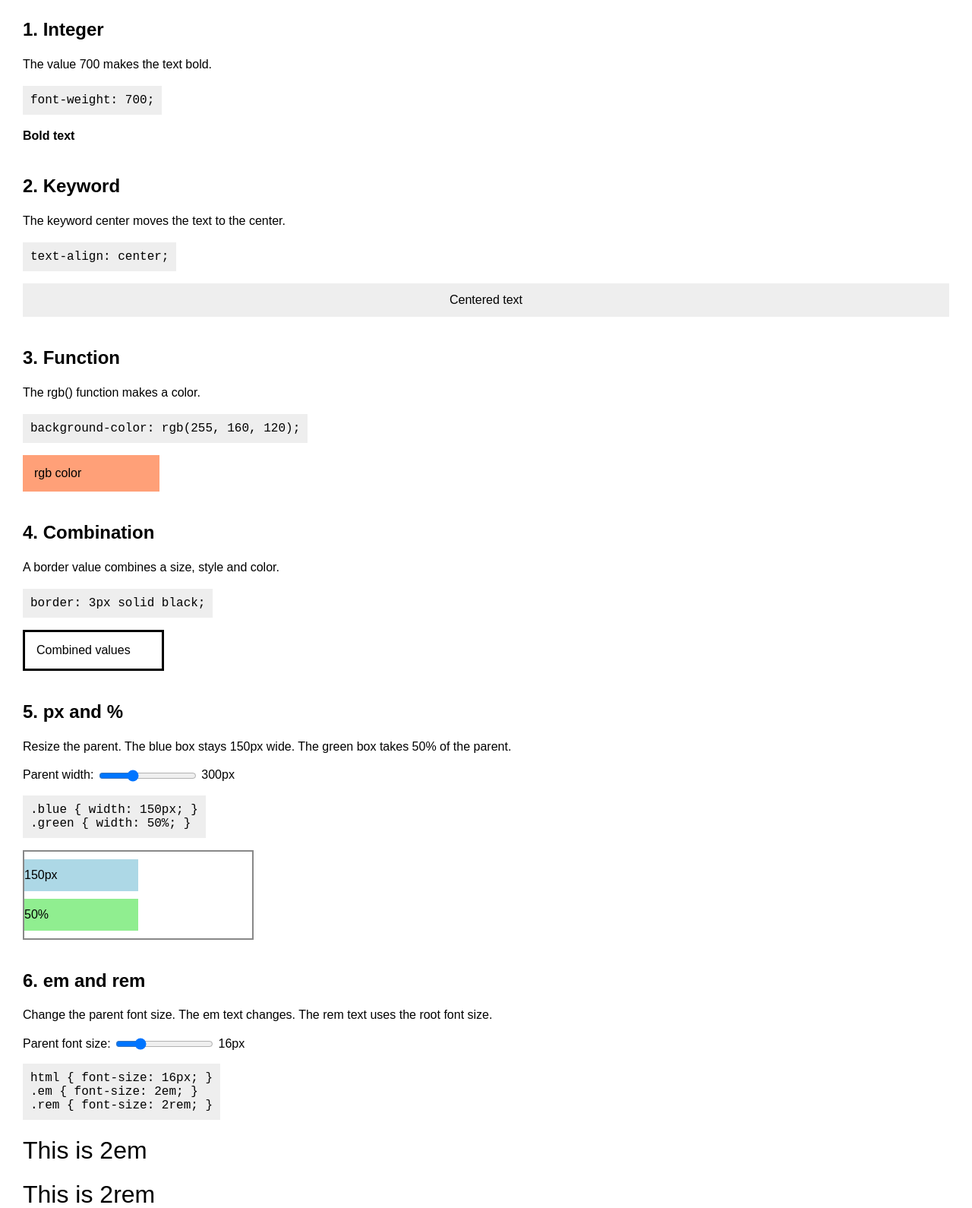
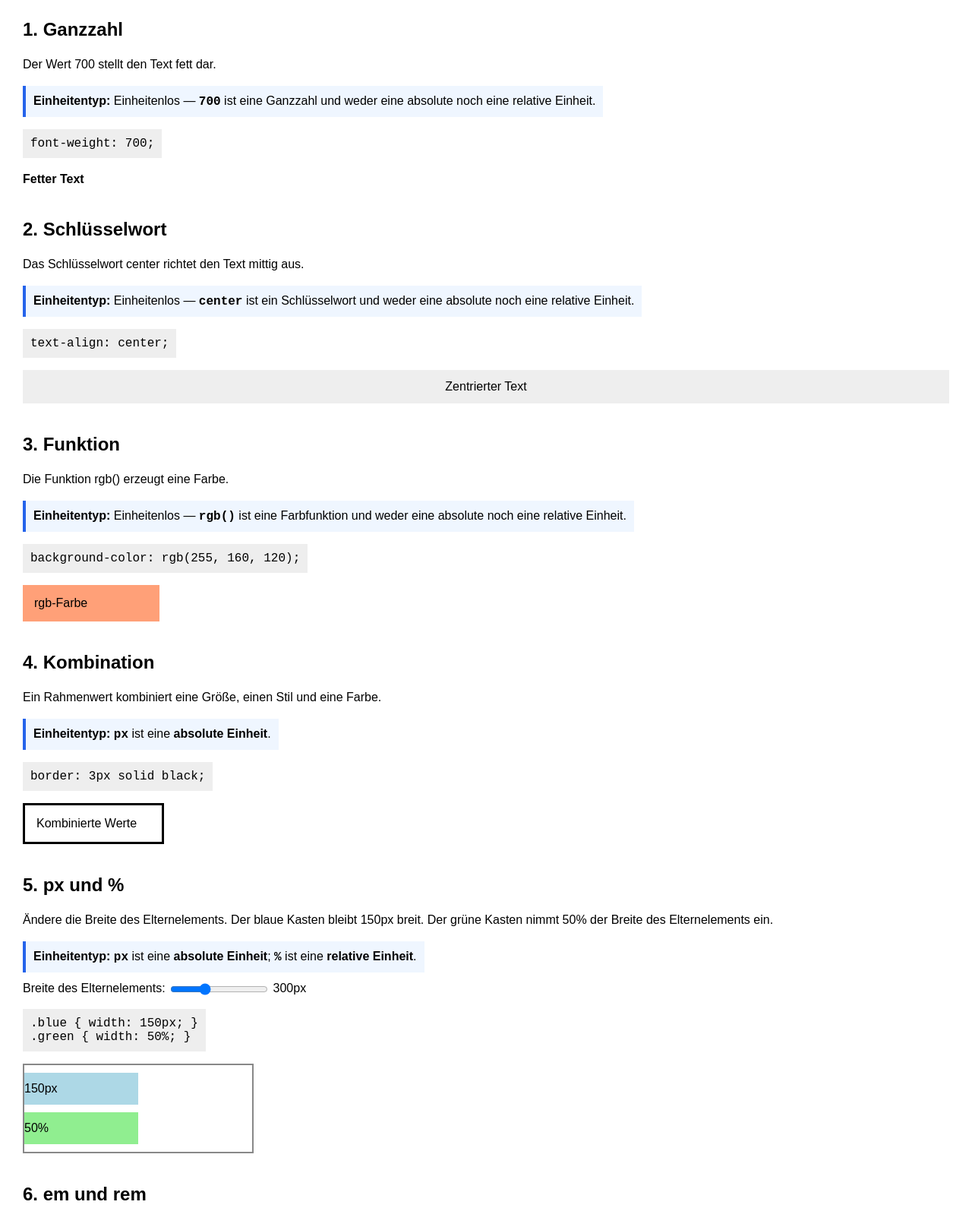
Before and after one commit to MimoAlexer/Website-Presentation, a plain HTML site: page index.html in a window 1280 px wide. Shown: the part 82-1672 px from the top of the page at 76% size. Drawn offline with Linux system fonts and the light colour scheme.

Commit message:
Translate and classify CSS unit examples

```diff
--- a/index.html
+++ b/index.html
@@ -1,37 +1,42 @@
 <!DOCTYPE html>
-<html lang="en">
+<html lang="de">
 <head>
   <meta charset="UTF-8">
   <meta name="viewport" content="width=device-width, initial-scale=1">
-  <title>CSS values and units</title>
+  <title>CSS-Werte und Einheiten</title>
   <link rel="stylesheet" href="style.css">
 </head>
 <body>
-  <h1>CSS values and units</h1>
+  <h1>CSS-Werte und Einheiten</h1>
 
-  <h2>1. Integer</h2>
-  <p>The value 700 makes the text bold.</p>
+  <h2>1. Ganzzahl</h2>
+  <p>Der Wert 700 stellt den Text fett dar.</p>
+  <p class="unit-type"><strong>Einheitentyp:</strong> Einheitenlos — <code>700</code> ist eine Ganzzahl und weder eine absolute noch eine relative Einheit.</p>
   <pre>font-weight: 700;</pre>
-  <p class="integer-example">Bold text</p>
+  <p class="integer-example">Fetter Text</p>
 
-  <h2>2. Keyword</h2>
-  <p>The keyword center moves the text to the center.</p>
+  <h2>2. Schlüsselwort</h2>
+  <p>Das Schlüsselwort center richtet den Text mittig aus.</p>
+  <p class="unit-type"><strong>Einheitentyp:</strong> Einheitenlos — <code>center</code> ist ein Schlüsselwort und weder eine absolute noch eine relative Einheit.</p>
   <pre>text-align: center;</pre>
-  <p class="keyword-example">Centered text</p>
+  <p class="keyword-example">Zentrierter Text</p>
 
-  <h2>3. Function</h2>
-  <p>The rgb() function makes a color.</p>
+  <h2>3. Funktion</h2>
+  <p>Die Funktion rgb() erzeugt eine Farbe.</p>
+  <p class="unit-type"><strong>Einheitentyp:</strong> Einheitenlos — <code>rgb()</code> ist eine Farbfunktion und weder eine absolute noch eine relative Einheit.</p>
   <pre>background-color: rgb(255, 160, 120);</pre>
-  <div class="function-example">rgb color</div>
+  <div class="function-example">rgb-Farbe</div>
 
-  <h2>4. Combination</h2>
-  <p>A border value combines a size, style and color.</p>
+  <h2>4. Kombination</h2>
+  <p>Ein Rahmenwert kombiniert eine Größe, einen Stil und eine Farbe.</p>
+  <p class="unit-type"><strong>Einheitentyp:</strong> <code>px</code> ist eine <strong>absolute Einheit</strong>.</p>
   <pre>border: 3px solid black;</pre>
-  <div class="combination-example">Combined values</div>
+  <div class="combination-example">Kombinierte Werte</div>
 
-  <h2>5. px and %</h2>
-  <p>Resize the parent. The blue box stays 150px wide. The green box takes 50% of the parent.</p>
-  <label>Parent width: <input id="parent-width" type="range" min="200" max="500" value="300"> <span id="width-value">300px</span></label>
+  <h2>5. px und %</h2>
+  <p>Ändere die Breite des Elternelements. Der blaue Kasten bleibt 150px breit. Der grüne Kasten nimmt 50% der Breite des Elternelements ein.</p>
+  <p class="unit-type"><strong>Einheitentyp:</strong> <code>px</code> ist eine <strong>absolute Einheit</strong>; <code>%</code> ist eine <strong>relative Einheit</strong>.</p>
+  <label>Breite des Elternelements: <input id="parent-width" type="range" min="200" max="500" value="300"> <span id="width-value">300px</span></label>
   <pre>.blue { width: 150px; }
 .green { width: 50%; }</pre>
   <div id="parent">
@@ -39,29 +44,32 @@
     <div class="green">50%</div>
   </div>
 
-  <h2>6. em and rem</h2>
-  <p>Change the parent font size. The em text changes. The rem text uses the root font size.</p>
-  <label>Parent font size: <input id="font-size" type="range" min="12" max="30" value="16"> <span id="font-value">16px</span></label>
+  <h2>6. em und rem</h2>
+  <p>Ändere die Schriftgröße des Elternelements. Der Text mit em verändert sich. Der Text mit rem verwendet die Schriftgröße des Wurzelelements.</p>
+  <p class="unit-type"><strong>Einheitentyp:</strong> <code>px</code> ist eine <strong>absolute Einheit</strong>; <code>em</code> und <code>rem</code> sind <strong>relative Einheiten</strong>.</p>
+  <label>Schriftgröße des Elternelements: <input id="font-size" type="range" min="12" max="30" value="16"> <span id="font-value">16px</span></label>
   <pre>html { font-size: 16px; }
 .em { font-size: 2em; }
 .rem { font-size: 2rem; }</pre>
   <div id="text-parent">
-    <p class="em">This is 2em</p>
-    <p class="rem">This is 2rem</p>
+    <p class="em">Dieser Text ist 2em groß</p>
+    <p class="rem">Dieser Text ist 2rem groß</p>
   </div>
 
   <h2>7. vw</h2>
-  <p>Resize the browser window. This box is always 50% of the viewport width.</p>
+  <p>Ändere die Größe des Browserfensters. Dieser Kasten ist immer halb so breit wie der Darstellungsbereich.</p>
+  <p class="unit-type"><strong>Einheitentyp:</strong> <code>vw</code> ist eine <strong>relative Einheit</strong>.</p>
   <pre>.viewport-box { width: 50vw; }</pre>
   <div class="viewport-box">50vw</div>
 
-  <h2>8. A number without a unit</h2>
-  <p>Opacity goes from 0 (invisible) to 1 (fully visible). It fades the text too.</p>
-  <label>Opacity: <input id="opacity" type="range" min="0" max="1" step="0.1" value="1"> <span id="opacity-value">1</span></label>
+  <h2>8. Einheitenlose Zahl</h2>
+  <p>Die Deckkraft reicht von 0 (unsichtbar) bis 1 (vollständig sichtbar). Dabei wird auch der Text ausgeblendet.</p>
+  <p class="unit-type"><strong>Einheitentyp:</strong> Einheitenlos — Werte für die Deckkraft sind weder absolute noch relative Einheiten.</p>
+  <label>Deckkraft: <input id="opacity" type="range" min="0" max="1" step="0.1" value="1"> <span id="opacity-value">1</span></label>
   <pre id="opacity-code">.fade { opacity: 1; }</pre>
-  <div class="fade">Hello!</div>
+  <div class="fade">Hallo!</div>
 
-  <p>Source: <a href="https://developer.mozilla.org/en-US/docs/Web/CSS/Guides/Values_and_units">MDN CSS values and units</a></p>
+  <p>Quelle: <a href="https://developer.mozilla.org/en-US/docs/Web/CSS/Guides/Values_and_units">MDN: CSS-Werte und Einheiten</a></p>
   <script src="app.js"></script>
 </body>
 </html>
--- a/style.css
+++ b/style.css
@@ -3,6 +3,8 @@ body { font-family: Arial, sans-serif; margin: 30px; }
 h2 { margin-top: 40px; }
 p, li { line-height: 1.5; }
 pre { background: #eee; padding: 10px; width: fit-content; max-width: 100%; overflow: auto; }
+.unit-type { margin: 8px 0 12px; padding: 8px 10px; width: fit-content; max-width: 100%; border-left: 4px solid #2563eb; background: #eff6ff; }
+.unit-type code { font-weight: bold; }
 input { vertical-align: middle; }
 .integer-example { font-weight: 700; }
 .keyword-example { text-align: center; background: #eee; padding: 10px; }
```
